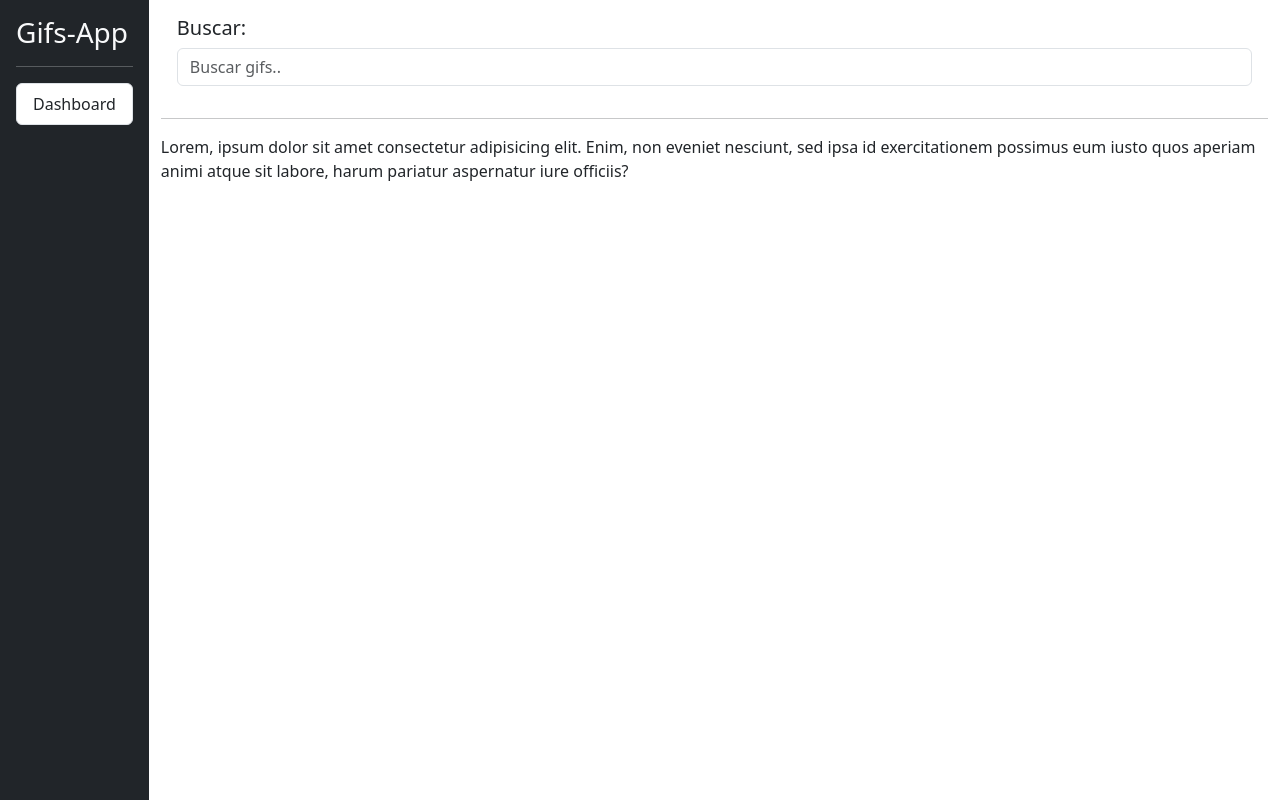
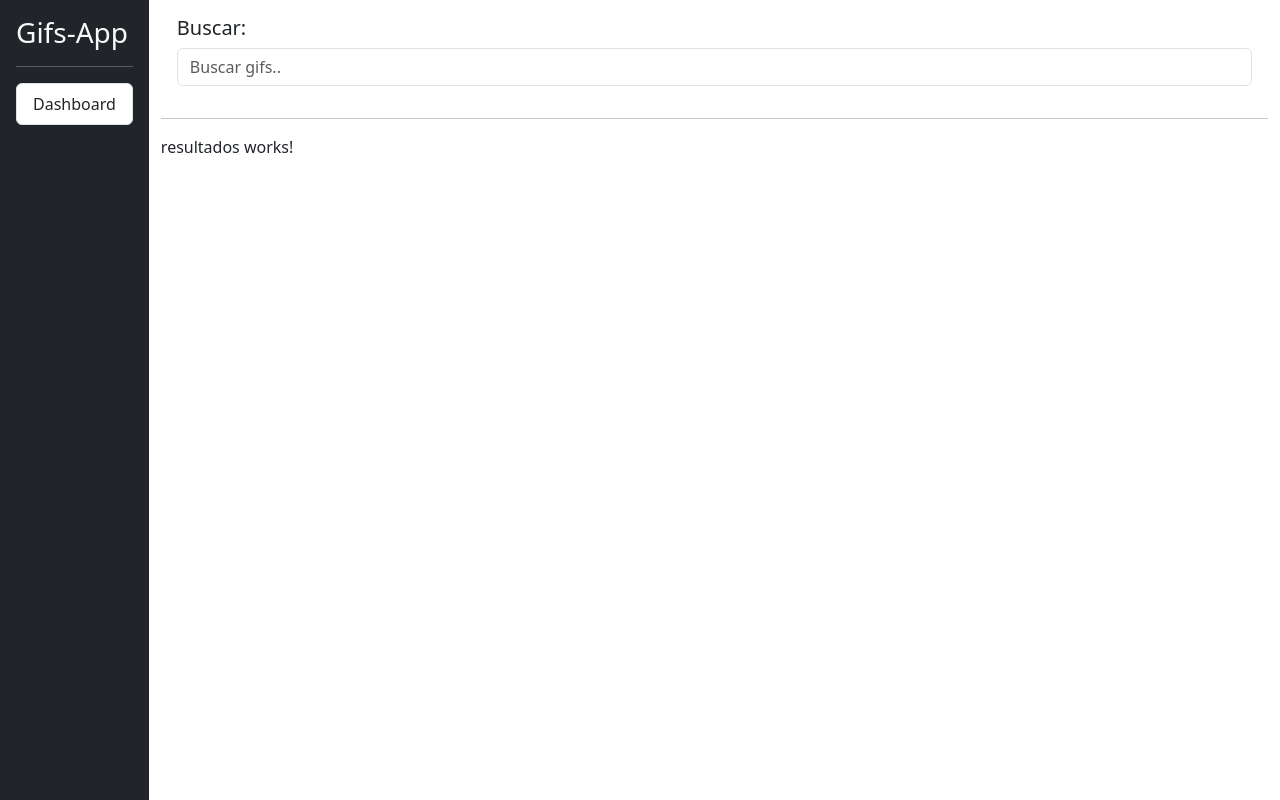
Before and after one commit to aledepetris/Gifs-App, an Angular app: page / in a window 1280 px wide. Built offline with nearby package versions, Linux system fonts and the light colour scheme.

Commit message:
Se creo el modulo gifs, y los componentes gifspage, busqueda y resultados

```diff
--- a/src/app/app.component.html
+++ b/src/app/app.component.html
@@ -1,24 +1,7 @@
 <div class="d-flex">
   <!--Inicio Sidebar-->
-    <app-sidebar></app-sidebar>
+  <app-sidebar></app-sidebar>
   <!--End Sidebar-->
-
-  <div class="container">
-    <div class="row p-3">
-      <div class="col">
-        <h5>Buscar:</h5>
-        <input type="text" class="form-control" placeholder="Buscar gifs..">
-      </div>
-    </div>
-
-    <hr>
-
-    <div class="row">
-      <div class="col">
-        Lorem, ipsum dolor sit amet consectetur adipisicing elit. Enim, non eveniet nesciunt, sed ipsa id exercitationem possimus eum iusto quos aperiam animi atque sit labore, harum pariatur aspernatur iure officiis?
-      </div>
-    </div>
-
-  </div>
+  <app-gifs-page class="container"></app-gifs-page>
 
 </div>
--- a/src/app/app.module.ts
+++ b/src/app/app.module.ts
@@ -3,6 +3,7 @@ import { BrowserModule } from '@angular/platform-browser';
 
 import { AppComponent } from './app.component';
 import { SharedModule } from './shared/shared.module';
+import { GifsModule } from './gifs/gifs.module';
 
 @NgModule({
   declarations: [
@@ -10,7 +11,8 @@ import { SharedModule } from './shared/shared.module';
   ],
   imports: [
     BrowserModule,
-    SharedModule
+    SharedModule,
+    GifsModule
   ],
   providers: [],
   bootstrap: [AppComponent]
--- /dev/null
+++ b/src/app/gifs/busqueda/busqueda.component.html
@@ -0,0 +1,2 @@
+<h5>Buscar:</h5>
+      <input type="text" class="form-control" placeholder="Buscar gifs..">
--- /dev/null
+++ b/src/app/gifs/busqueda/busqueda.component.ts
@@ -0,0 +1,14 @@
+import { Component, OnInit } from '@angular/core';
+
+@Component({
+  selector: 'app-busqueda',
+  templateUrl: './busqueda.component.html',
+})
+export class BusquedaComponent implements OnInit {
+
+  constructor() { }
+
+  ngOnInit(): void {
+  }
+
+}
--- /dev/null
+++ b/src/app/gifs/gifs-page/gifs-page.component.html
@@ -0,0 +1,13 @@
+  <div class="row p-3">
+    <div class="col">
+      <app-busqueda></app-busqueda>
+    </div>
+  </div>
+
+  <hr>
+
+  <div class="row">
+    <div class="col">
+      <app-resultados></app-resultados>
+    </div>
+  </div>
--- /dev/null
+++ b/src/app/gifs/gifs-page/gifs-page.component.ts
@@ -0,0 +1,14 @@
+import { Component, OnInit } from '@angular/core';
+
+@Component({
+  selector: 'app-gifs-page',
+  templateUrl: './gifs-page.component.html',
+})
+export class GifsPageComponent implements OnInit {
+
+  constructor() { }
+
+  ngOnInit(): void {
+  }
+
+}
--- /dev/null
+++ b/src/app/gifs/resultados/resultados.component.html
@@ -0,0 +1 @@
+<p>resultados works!</p>
--- /dev/null
+++ b/src/app/gifs/resultados/resultados.component.ts
@@ -0,0 +1,14 @@
+import { Component, OnInit } from '@angular/core';
+
+@Component({
+  selector: 'app-resultados',
+  templateUrl: './resultados.component.html',
+})
+export class ResultadosComponent implements OnInit {
+
+  constructor() { }
+
+  ngOnInit(): void {
+  }
+
+}
```
Also changed, not shown: src/app/gifs/gifs.module.ts (added, +22 -0 lines).
